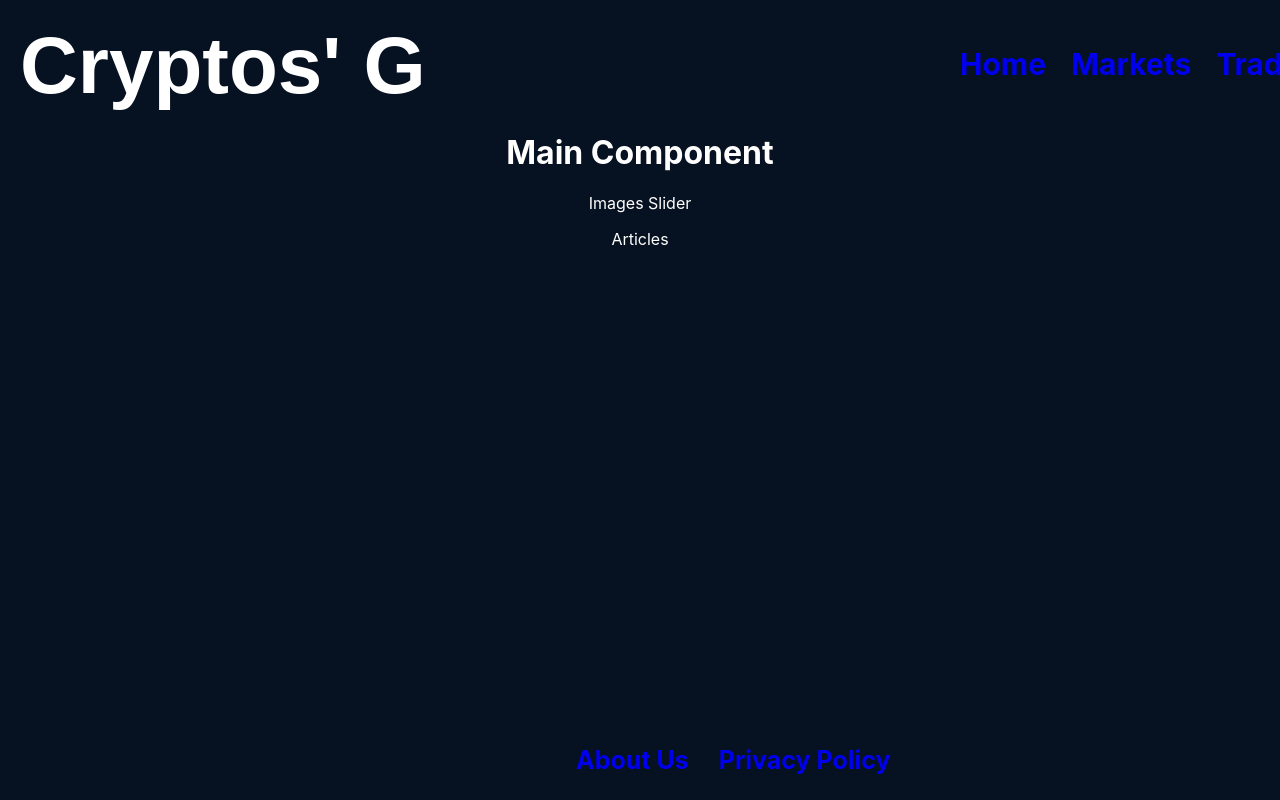
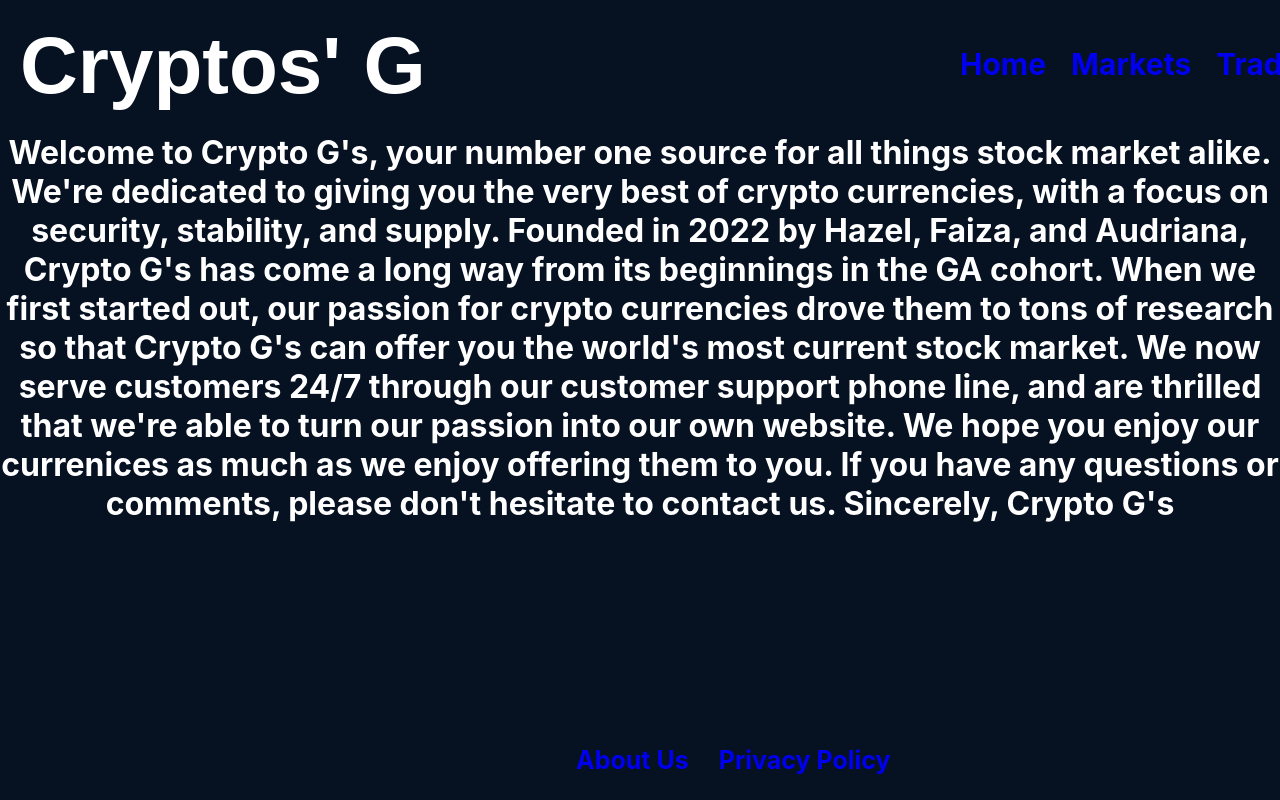
Before and after one commit to hazelrahbe/Project-3, a React (Create React App) app in the folder cryptoproject_frontend/: page /aboutus in a window 1280 px wide. Shown: the top 800 px of the page. Built offline with nearby package versions, Linux system fonts and the light colour scheme.

Commit message:
created about us page

```diff
--- a/cryptoproject_frontend/src/App.js
+++ b/cryptoproject_frontend/src/App.js
@@ -1,21 +1,39 @@
 // Components import
 import Header from './components/Header';
 import Nav from './components/Nav';
-import Main from './components/Main';
 import Footer from './components/Footer';
+import { Route, Routes } from "react-router-dom";
 
-// sytles import
+
+// styles import
 import './App.css';
 
+
+//import pages
+import Homepage from "./pages/Homepage";
+import Markets from "./pages/Markets";
+import Trade from "./pages/Trade";
+import PrivacyPolicy from "./pages/PrivacyPolicy";
+import Aboutus from "./pages/Aboutus";
+
+
 function App() {
+  // const URL = "http://localhost:3000/";
   return (
     <div className="App">
       <header className="App-header">
         <Header />
         <Nav />
-        <Main />
+      <Routes>
+        <Route exact path="/" element={<Homepage />} />
+        <Route path="/markets" element={<Markets URL={URL} />} />
+        <Route path="/trade" element={<Trade URL={URL} />} />
+        <Route path="/privacy" element={<PrivacyPolicy URL={URL} />} />
+        <Route path="/aboutus" element={<Aboutus URL={URL} />} />
+      </Routes>
+      <Footer />
       </header>
-        <Footer />
+
     </div>
   );
 }
--- a/cryptoproject_frontend/src/components/Main.js
+++ /dev/null
@@ -1,11 +0,0 @@
-const Main = (props) => {
-    return (
-    <div className="main">
-        <h1>Main Component</h1>
-        <p>Images Slider</p>
-        <article>Articles</article>
-    </div>
-    )
-}
-
-export default Main;
--- /dev/null
+++ b/cryptoproject_frontend/src/pages/Aboutus.js
@@ -0,0 +1,18 @@
+function Aboutus(props) {
+    return (<div className="main">
+    <h1> Welcome to Crypto G's, your number one source for all things stock market alike. We're dedicated to giving you the very best of crypto currencies, with a focus on security, stability, and supply.
+
+
+    Founded in 2022 by Hazel, Faiza, and Audriana, Crypto G's has come a long way from its beginnings in the GA cohort. When we first started out, our passion for crypto currencies drove them to tons of research so that Crypto G's can offer you the world's most current stock market. We now serve customers 24/7 through our customer support phone line, and are thrilled that we're able to turn our passion into our own website.
+
+
+    We hope you enjoy our currenices as much as we enjoy offering them to you. If you have any questions or comments, please don't hesitate to contact us.
+
+
+    Sincerely,
+
+    Crypto G's</h1>
+</div>)
+  }
+
+  export default Aboutus;
--- a/cryptoproject_frontend/src/pages/Homepage.js
+++ b/cryptoproject_frontend/src/pages/Homepage.js
@@ -0,0 +1,9 @@
+function Homepage(props) {
+    return (<div className="main">
+    <h1>Main Component</h1>
+    <p>Images Slider</p>
+    <article>Articles</article>
+</div>)
+  }
+
+  export default Homepage;
--- a/cryptoproject_frontend/src/pages/Markets.js
+++ b/cryptoproject_frontend/src/pages/Markets.js
@@ -0,0 +1,5 @@
+function Markets(props) {
+    return <h1>Something else</h1>;
+  }
+
+  export default Markets;
--- /dev/null
+++ b/cryptoproject_frontend/src/pages/PrivacyPolicy.js
@@ -0,0 +1,5 @@
+function PrivacyPolicy (props) {
+    return <h1>This is Privacy</h1>;
+  }
+
+  export default PrivacyPolicy;
--- a/cryptoproject_frontend/src/pages/Trade.js
+++ b/cryptoproject_frontend/src/pages/Trade.js
@@ -0,0 +1,5 @@
+function Trade(props) {
+    return <h1>This is trade</h1>;
+  }
+
+  export default Trade;
```
Also changed, not shown: cryptoproject_frontend/package.json (+4 -12 lines), 1 other file (tests, documents, lock files or other folders).
